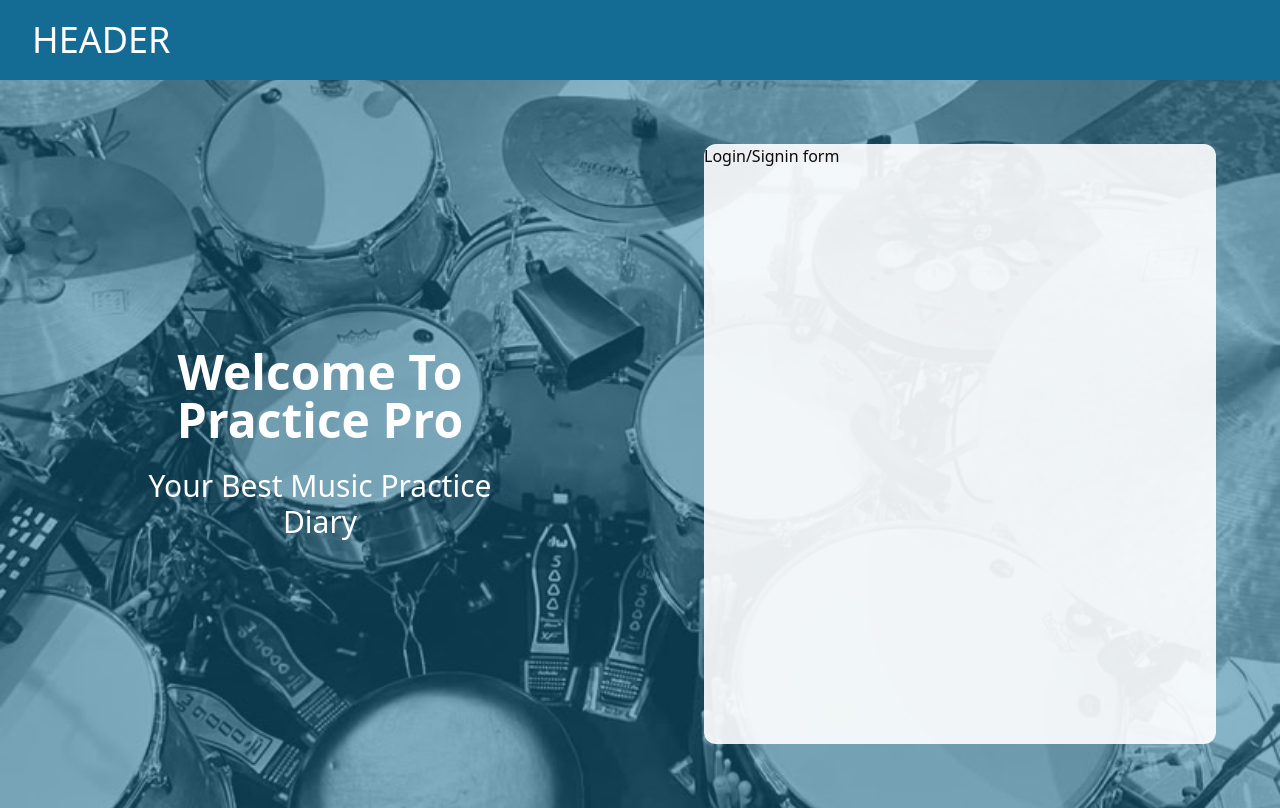
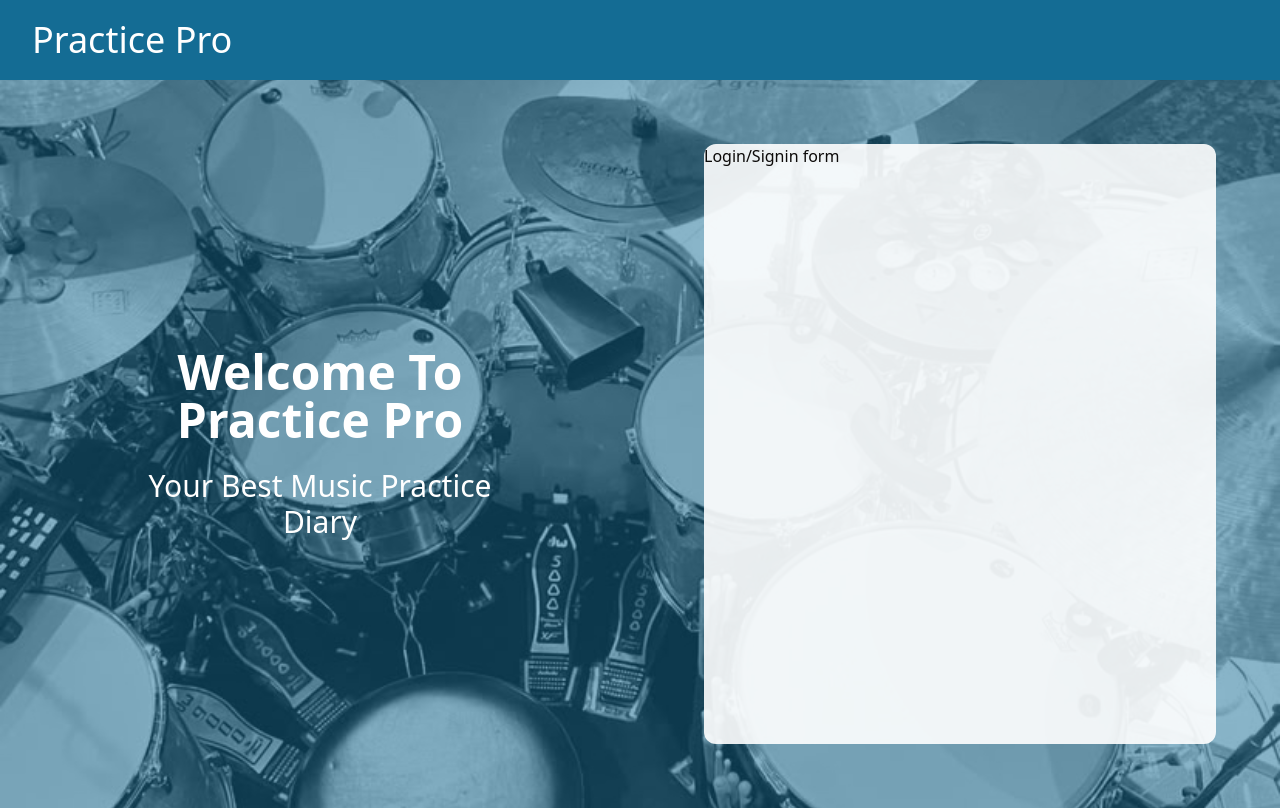
Before and after one commit to TomasGarciaDev/practice-pro, a Next.js app: page / in a window 1280 px wide. Built offline with nearby package versions, Linux system fonts and the light colour scheme.

Commit message:
Feat: Pages routes

```diff
--- /dev/null
+++ b/src/app/(rs)/about/page.tsx
@@ -0,0 +1,3 @@
+export default function About() {
+  return <h2>About Page</h2>;
+}
--- /dev/null
+++ b/src/app/(rs)/dashboard/page.tsx
@@ -0,0 +1,3 @@
+export default function Dashboard() {
+  return <h2>This is the Dashboard</h2>;
+}
--- /dev/null
+++ b/src/app/(rs)/practice/page.tsx
@@ -0,0 +1,3 @@
+export default function Practice() {
+  return <h2>Practice Page</h2>;
+}
--- a/src/app/layout.tsx
+++ b/src/app/layout.tsx
@@ -27,7 +27,21 @@ export default function RootLayout({
       <body
         className={`${geistSans.variable} ${geistMono.variable} antialiased`}
       >
-        {children}
+        <div className='relative bg-home-img bg-cover bg-center bg-fixed min-h-screen'>
+          {/* Background Overlay */}
+          <div className='absolute inset-0 bg-[#146C94]/50'></div>
+
+          {/* Main Content */}
+          <main className='relative flex flex-col min-h-screen'>
+            {/* Header */}
+            <header className='w-full h-20 bg-[#146C94] flex items-center px-8'>
+              <h1 className='text-white text-4xl'>Practice Pro</h1>
+            </header>
+
+            {/* Page Content */}
+            <div className='relative flex-grow'>{children}</div>
+          </main>
+        </div>
       </body>
     </html>
   );
--- a/src/app/page.tsx
+++ b/src/app/page.tsx
@@ -1,16 +1,6 @@
 export default function Home() {
   return (
-    <div className='relative bg-home-img bg-cover bg-center bg-fixed min-h-screen'>
-      {/* Background Overlay */}
-      <div className='absolute inset-0 bg-[#146C94]/50'></div>
-
-      {/* Header */}
-      <header className='relative w-full h-20 bg-[#146C94] flex items-center'>
-        <h1 className='text-white ml-8 text-4xl'>HEADER</h1>
-      </header>
-
-      {/* Main Content */}
-      <main className='relative w-full lg:max-w-7xl lg:mx-auto'>
+    <main className='w-full lg:max-w-7xl lg:mx-auto'>
       <div className='flex flex-col lg:grid lg:grid-cols-2 lg:py-16'>
         {/* Left content */}
         <div className='my-auto'>
@@ -28,6 +18,5 @@ export default function Home() {
         </div>
       </div>
     </main>
-    </div>
   );
 }
--- /dev/null
+++ b/src/app/template.tsx
@@ -0,0 +1,7 @@
+export default async function Template({
+  children,
+}: {
+  children: React.ReactNode;
+}) {
+  return <div className='animate-appear'>{children}</div>;
+}
```
Lines whose indentation alone changed are shown as unchanged.
